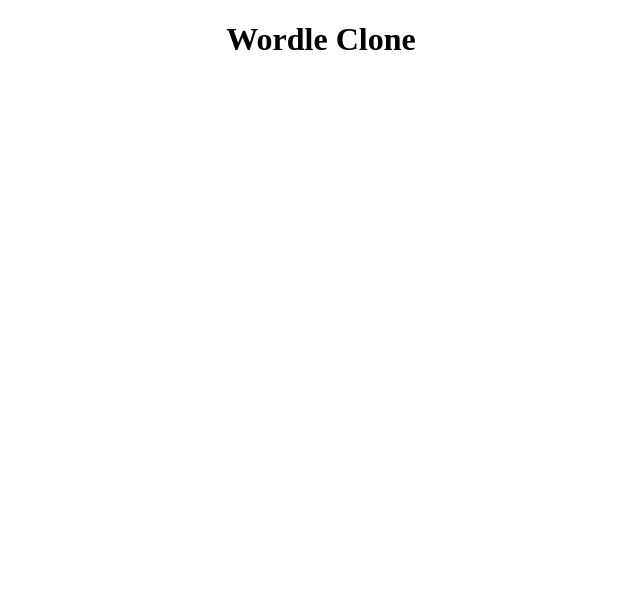
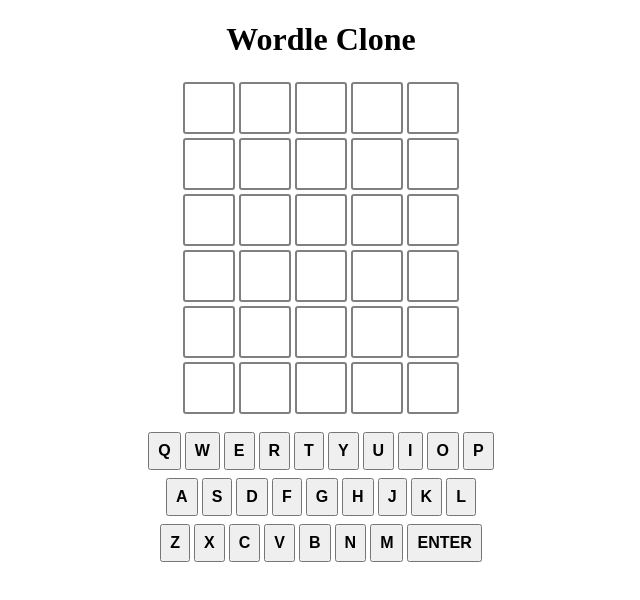
Before and after one commit to mrjiahoe/js-wordle-tutorial, a plain HTML site: page index.html in a window 1280 px wide. Shown: the whole page, without its empty margins (319-959 px from the left). Drawn offline with nearby package versions, Linux system fonts and the light colour scheme.

Commit message:
add on screen keyboard

```diff
--- a/index.html
+++ b/index.html
@@ -22,11 +22,48 @@
 
 		<div id="game-board"></div>
 
+		<div id="keyboard-cont">
+			<div class="first-row">
+				<button class="keyboard-button">q</button>
+				<button class="keyboard-button">w</button>
+				<button class="keyboard-button">e</button>
+				<button class="keyboard-button">r</button>
+				<button class="keyboard-button">t</button>
+				<button class="keyboard-button">y</button>
+				<button class="keyboard-button">u</button>
+				<button class="keyboard-button">i</button>
+				<button class="keyboard-button">o</button>
+				<button class="keyboard-button">p</button>
+			</div>
+			<div class="second-row">
+				<button class="keyboard-button">a</button>
+				<button class="keyboard-button">s</button>
+				<button class="keyboard-button">d</button>
+				<button class="keyboard-button">f</button>
+				<button class="keyboard-button">g</button>
+				<button class="keyboard-button">h</button>
+				<button class="keyboard-button">j</button>
+				<button class="keyboard-button">k</button>
+				<button class="keyboard-button">l</button>
+			</div>
+			<div class="third-row">
+				<button class="keyboard-button">z</button>
+				<button class="keyboard-button">x</button>
+				<button class="keyboard-button">c</button>
+				<button class="keyboard-button">v</button>
+				<button class="keyboard-button">b</button>
+				<button class="keyboard-button">n</button>
+				<button class="keyboard-button">m</button>
+				<button class="keyboard-button">Enter</button>
+			</div>
+		</div>
+
 		<script
 			src="https://code.jquery.com/jquery-3.6.0.min.js"
 			integrity="sha256-/xUj+3OJU5yExlq6GSYGSHk7tPXikynS7ogEvDej/m4="
 			crossorigin="anonymous"
 		></script>
 		<script src="https://cdnjs.cloudflare.com/ajax/libs/toastr.js/latest/toastr.min.js"></script>
+		<script src="script.js" type="module"></script>
 	</body>
 </html>
--- a/style.css
+++ b/style.css
@@ -29,3 +29,27 @@ h1 {
 .letter-row {
 	display: flex;
 }
+
+#keyboard-cont {
+	margin: 1rem 0;
+	display: flex;
+	flex-direction: column;
+	align-items: center;
+}
+
+#keyboard-cont div {
+	display: flex;
+}
+
+.second-row {
+	margin: 0.5rem 0;
+}
+
+.keyboard-button {
+	font-size: 1rem;
+	font-weight: 700;
+	padding: 0.5rem;
+	margin: 0 2px;
+	cursor: pointer;
+	text-transform: uppercase;
+}
```
